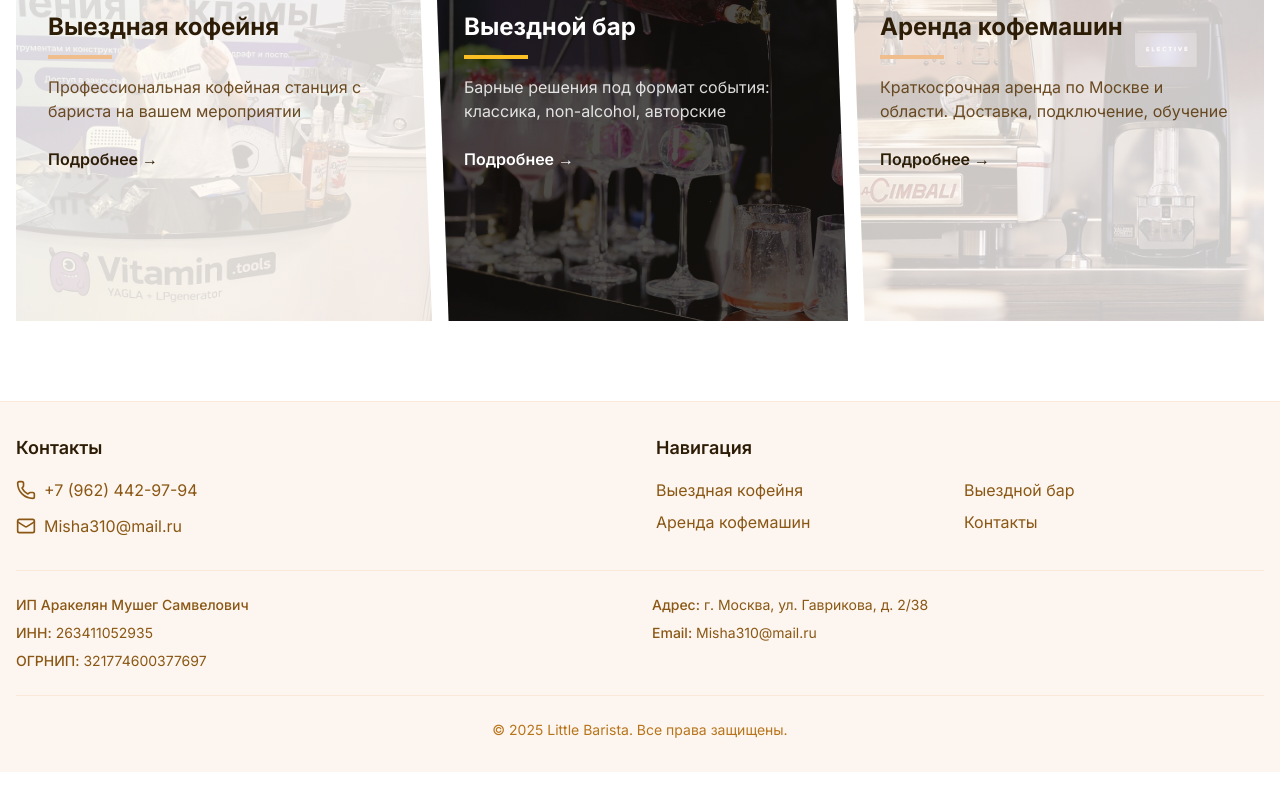
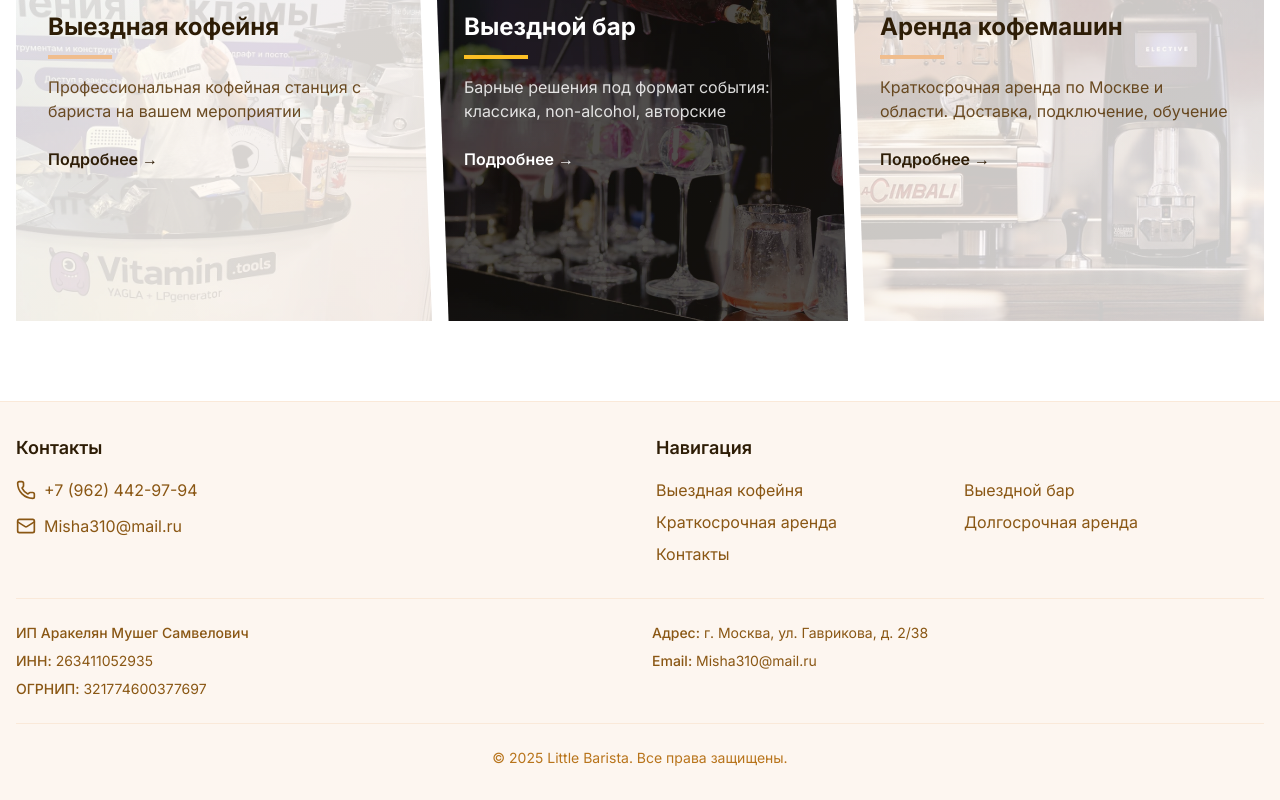
Before and after one commit to lesha358/LittleBarista, a Next.js app: page / in a window 1280 px wide. Shown: the part 1151-1951 px from the top of the page. Before the commit the page ends 1923 px from the top, so only its background shows below. Built offline with nearby package versions, Linux system fonts and the light colour scheme.

Commit message:
Split coffee machine rental into short-term and long-term options in footer

```diff
--- a/src/components/Footer.tsx
+++ b/src/components/Footer.tsx
@@ -35,7 +35,8 @@ export default function Footer({ theme = 'light' }: { theme?: 'light' | 'dark' }
             <div className="grid grid-cols-2 gap-2">
               <Link href="/services/mobile-coffee" className={`${theme === 'dark' ? 'text-white/85 hover:text-white' : 'text-brown-700 hover:text-brown-900'}`}>Выездная кофейня</Link>
               <Link href="/services/mobile-bar" className={`${theme === 'dark' ? 'text-white/85 hover:text-white' : 'text-brown-700 hover:text-brown-900'}`}>Выездной бар</Link>
-              <Link href="/services/coffee-machines" className={`${theme === 'dark' ? 'text-white/85 hover:text-white' : 'text-brown-700 hover:text-brown-900'}`}>Аренда кофемашин</Link>
+              <Link href="/services/coffee-machines" className={`${theme === 'dark' ? 'text-white/85 hover:text-white' : 'text-brown-700 hover:text-brown-900'}`}>Краткосрочная аренда</Link>
+              <Link href="/services/coffee-machines/long-term" className={`${theme === 'dark' ? 'text-white/85 hover:text-white' : 'text-brown-700 hover:text-brown-900'}`}>Долгосрочная аренда</Link>
               <Link href="/#contacts" className={`${theme === 'dark' ? 'text-white/85 hover:text-white' : 'text-brown-700 hover:text-brown-900'}`}>Контакты</Link>
             </div>
           </div>
```
